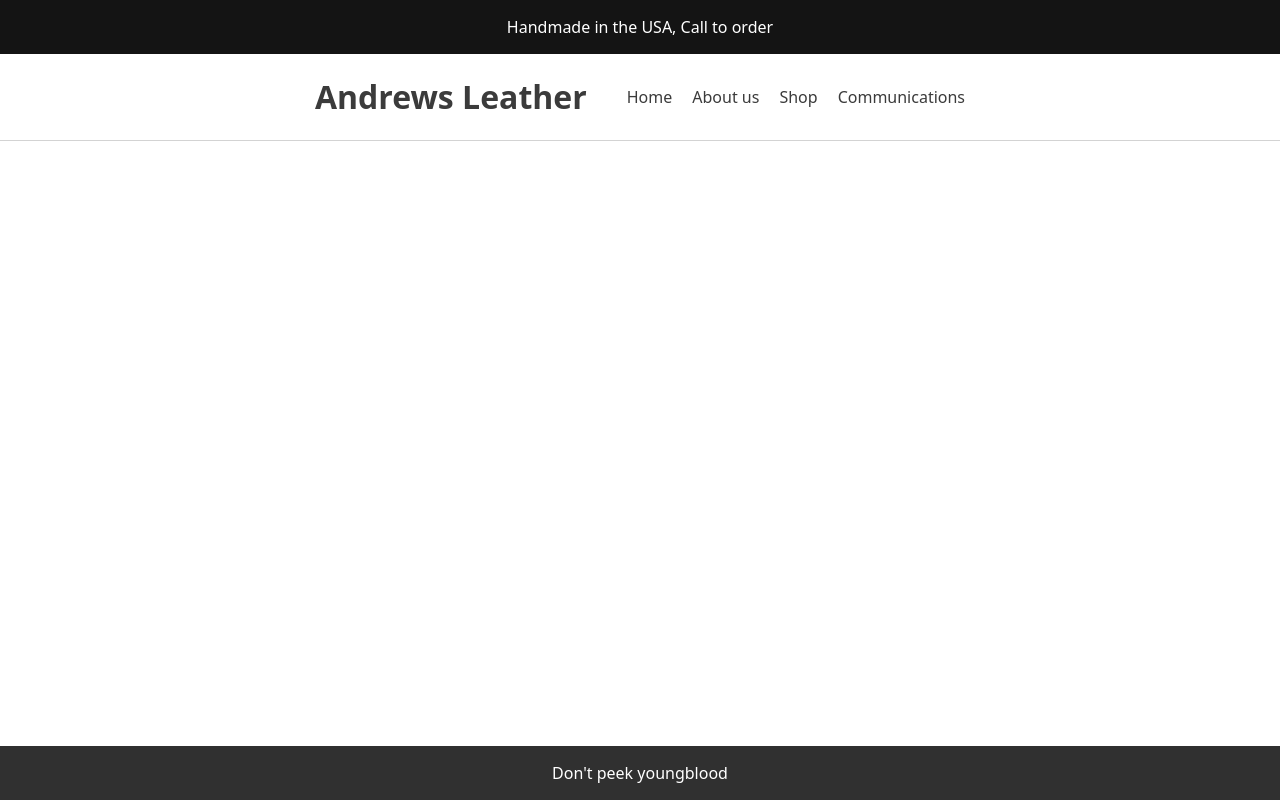
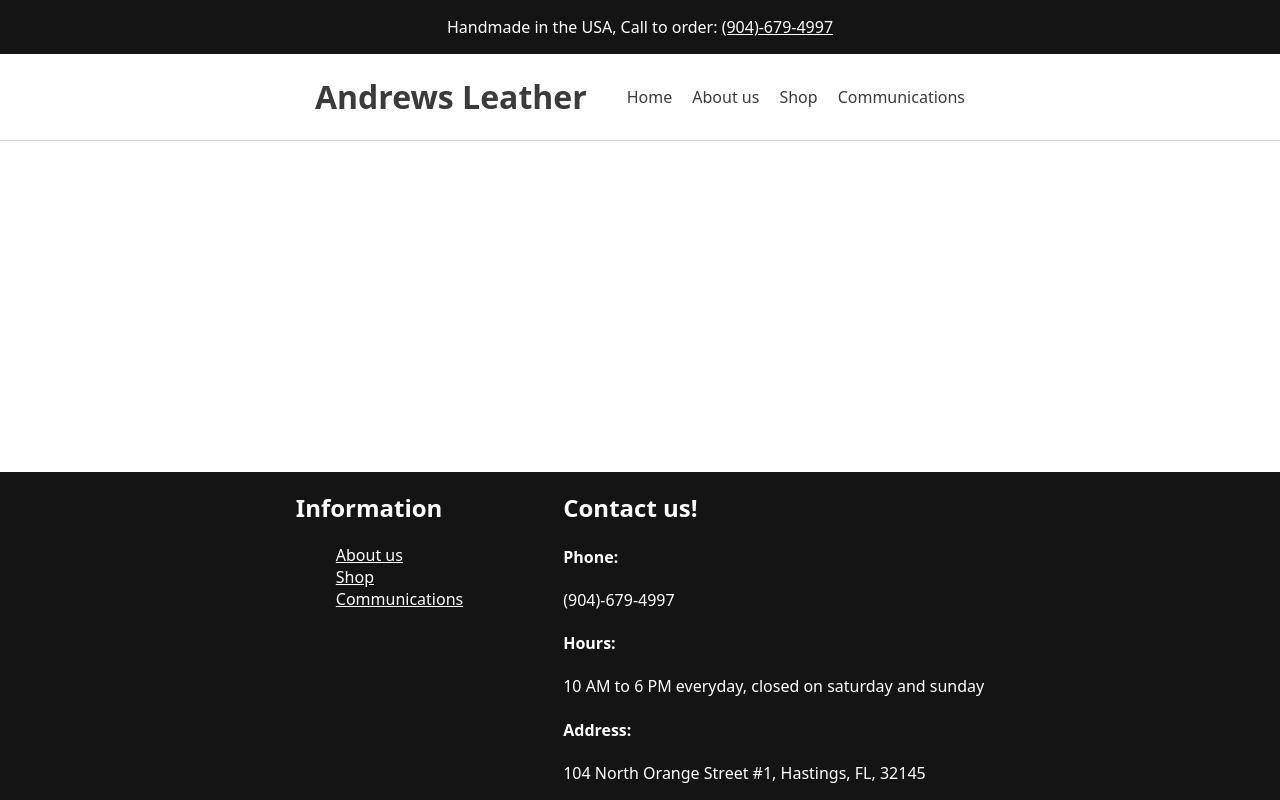
Before and after one commit to fChiriboga/Andrews, a plain HTML site: page index.html in a window 1280 px wide. Drawn offline with Linux system fonts and the light colour scheme.

Commit message:
Added footer content and placeholder links

```diff
--- a/index.html
+++ b/index.html
@@ -10,7 +10,9 @@
 <body>
 
     <div class ="banner">
-        <p>Handmade in the USA, Call to order</p>
+        <p>Handmade in the USA, Call to order:&nbsp;</p>
+            <p><a href="pages/comms.html">(904)-679-4997</a></p>
+
     </div>
     <header class ="header">
     <h1>Andrews Leather</h1>
@@ -25,7 +27,27 @@
     <section>
     </section>
     </main>
-    <footer><p>Don't peek youngblood</p>
+    <footer>
+        <div class="information-content">
+            <h2>Information</h2>
+            <ul class="information-links">
+                <li><a href="index.html"></a></li>
+                <li><a href="pages/about-us.html">About us</a></li>
+                <li><a href="pages/shop.html">Shop</a></li>
+                <li><a href="pages/Communications">Communications</a></li>
+            </ul>
+        </div>
+
+        <div class="contact-content">
+            <h2>Contact us!</h2>
+            <h4>Phone:</h4>
+            <p>(904)-679-4997</p>
+            <h4>Hours:</h4>
+            <p>10 AM to 6 PM everyday, closed on saturday and sunday</p>
+            <h4>Address:</h4>
+            <p>104 North Orange Street #1, Hastings, FL, 32145</p>
+        </div>
+
     </footer>
 </body>
 </html>
--- a/style.css
+++ b/style.css
@@ -6,7 +6,9 @@ body{
     padding: 0;
     font-family: system-ui, -apple-system, BlinkMacSystemFont, 'Segoe UI', Roboto, Oxygen, Ubuntu, Arial, Cantarell, 'Open Sans', 'Helvetica Neue', sans-serif;
 }
-
+.banner a{
+    color:#ffffff;
+}
 .banner{
     width:100%;
     display:flex;
@@ -27,7 +29,6 @@ body{
     border-bottom: 1px solid;
     justify-content: center;
     border-bottom-color:#D3D3D3;
-
 }
 li{
     list-style-type: none;
@@ -40,20 +41,23 @@ li{
 .menu{
     overflow:hidden;
 }
-.menu a{
-    float: left;
-    display: block;
+.header a{
     color: #3b3b3b;
     text-decoration: none;
 }
-.menu a:hover{
+ a:hover{
     background-color: #ddd;
     color:#303030;
 }
+footer a{
+    color:#ffffff
+}
+
 footer{
     display:flex;
     justify-content: center;
     margin-top: auto;
+    gap:100px;
     color:#ffffff;
-    background-color: #303030;
+    background-color: #141414;
 }
```
